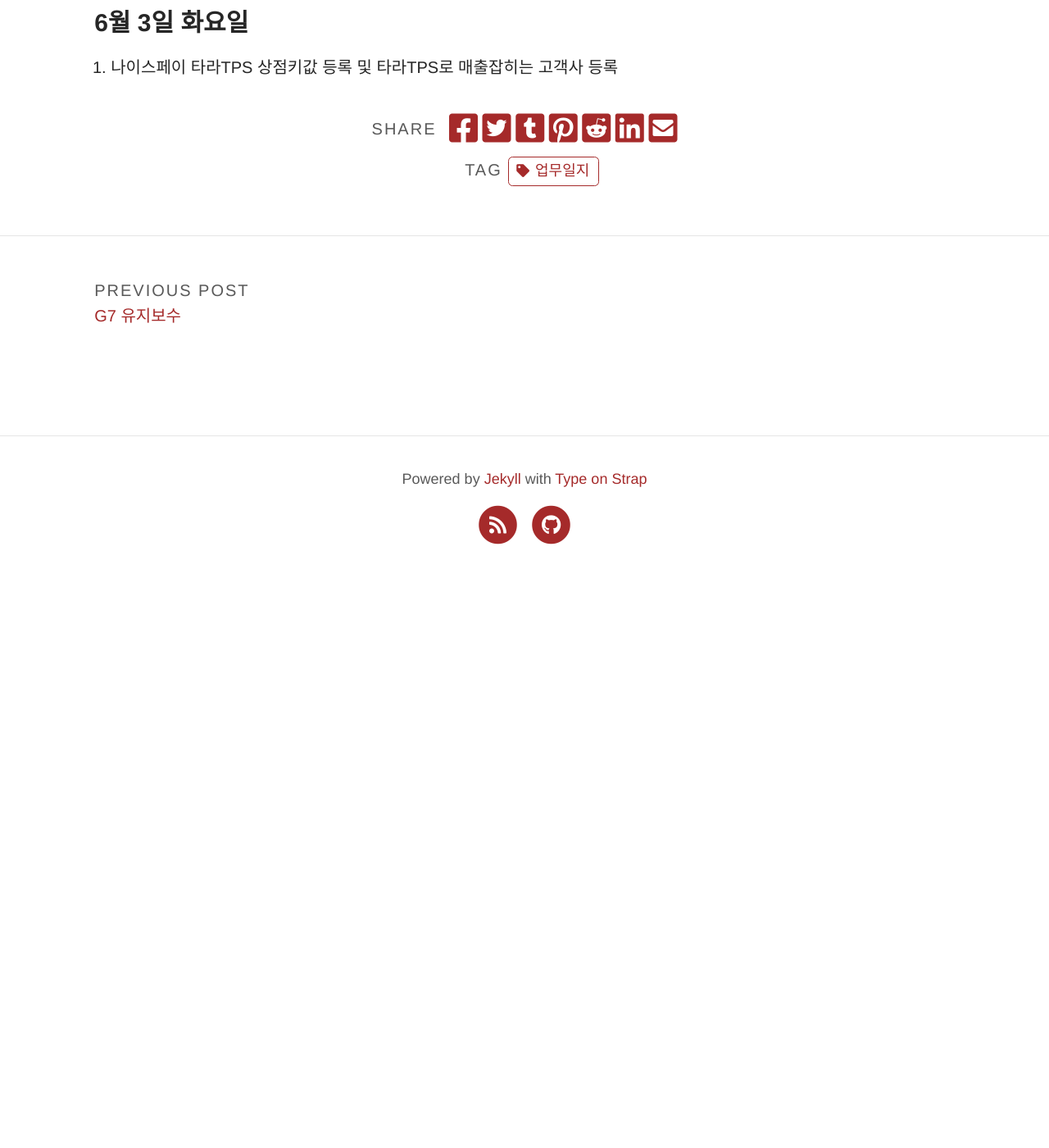
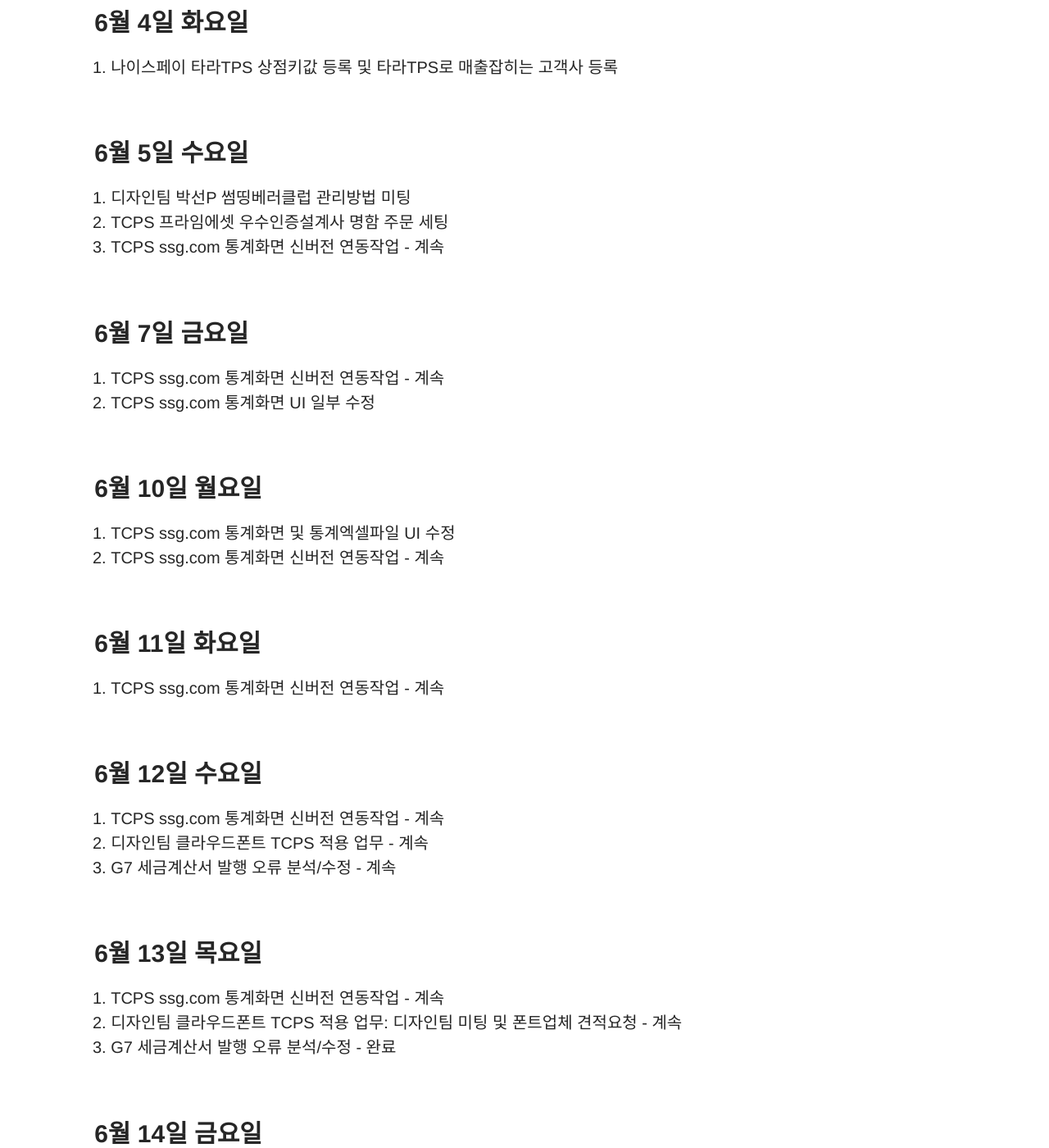
Before and after one commit to fffight88/fffight88.github.io, a Jekyll site: the page built from _jobdetail/daily-job-diary.md, in a window 1280 px wide and 1400 px high, scrolled down 13692 px. Shown: the whole window at 82% size. Built offline with Jekyll 4.4.1, drawn with Linux system fonts in a browser that asks for light colours; a script that is not in the unit is left out; comment, search, counter and statistics services are not loaded; before the commit the page ends 14394 px from its top, so only the background shows below that; some of the changed text lies outside the part shown.

Commit message:
작업일지 업데이트 / jobdetail에 pnf관련 문서 추가

```diff
--- a/_jobdetail/daily-job-diary.md
+++ b/_jobdetail/daily-job-diary.md
@@ -486,13 +486,93 @@
 
 <br>
 
-### 6월 2일 월요일
+### 6월 3일 월요일
 
 1. TCPS 오피스디포>ABL생명 명함주문시 금액오류 수정
 2. 나이스페이 타라TPS 상점키값 등록 및 타라TPS로 매출잡히는 고객사 등록
 
 <br>
 
-### 6월 3일 화요일
+### 6월 4일 화요일
 
 1. 나이스페이 타라TPS 상점키값 등록 및 타라TPS로 매출잡히는 고객사 등록
+
+<br>
+
+### 6월 5일 수요일
+
+1. 디자인팀 박선P 썸띵베러클럽 관리방법 미팅
+2. TCPS 프라임에셋 우수인증설계사 명함 주문 세팅
+3. TCPS ssg.com 통계화면 신버전 연동작업 - 계속
+
+<br>
+
+### 6월 7일 금요일
+
+1. TCPS ssg.com 통계화면 신버전 연동작업 - 계속
+2. TCPS ssg.com 통계화면 UI 일부 수정
+
+<br>
+
+### 6월 10일 월요일
+
+1. TCPS ssg.com 통계화면 및 통계엑셀파일 UI 수정
+2. TCPS ssg.com 통계화면 신버전 연동작업 - 계속
+
+<br>
+
+### 6월 11일 화요일
+
+1. TCPS ssg.com 통계화면 신버전 연동작업 - 계속
+
+<br>
+
+### 6월 12일 수요일
+
+1. TCPS ssg.com 통계화면 신버전 연동작업 - 계속
+2. 디자인팀 클라우드폰트 TCPS 적용 업무 - 계속
+3. G7 세금계산서 발행 오류 분석/수정 - 계속
+
+<br>
+
+### 6월 13일 목요일
+
+1. TCPS ssg.com 통계화면 신버전 연동작업 - 계속
+2. 디자인팀 클라우드폰트 TCPS 적용 업무: 디자인팀 미팅 및 폰트업체 견적요청 - 계속
+3. G7 세금계산서 발행 오류 분석/수정 - 완료
+
+<br>
+
+### 6월 14일 금요일
+
+1. TCPS ssg.com 통계화면 신버전 연동작업 - 완료
+2. TCPS ssg.com 통계화면 UI 수정작업 - 완료
+
+<br>
+
+### 6월 17일 월요일
+
+1. TCPS 프라임에셋 기간한정판매명함(명장/우수) 노출 작업
+2. TCPS 대명-PNF 정보연동API 기능 추가: 디플랫폼팀 미팅
+
+<br>
+
+### 6월 18일 화요일
+
+1. TCPS ssg.com 통계화면 UI 수정 - 완료
+
+<br>
+
+### 6월 19일 수요일
+
+1. TCPS 대명-PNF 정보연동API 기능 추가 - 완료
+2. TCPS 메타넷 추가개발요청 작업일정 조율
+3. 디자인팀 클라우드폰트 TCPS 적용 업무: 디자인팀 미팅 및 폰트업체 견적요청 - 계속
+4. TCPS 동아쏘시오 사이트 리뉴얼작업 기간 산정
+
+<br>
+
+### 6월 20일 목요일
+
+1. TCPS대명-PNF 정보연동API 설명문서 작성 - 완료
+2. G7 비대면결제계정 문제점 검토, 분석
```
Also changed, not shown: _jobdetail/erp_with_douzone.md (deleted, +0 -41 lines), _jobdetail/tcps-pnf-api.md (added, +43 -0 lines), assets/img/jobdetail/pnf.png (added), 3 other files.
